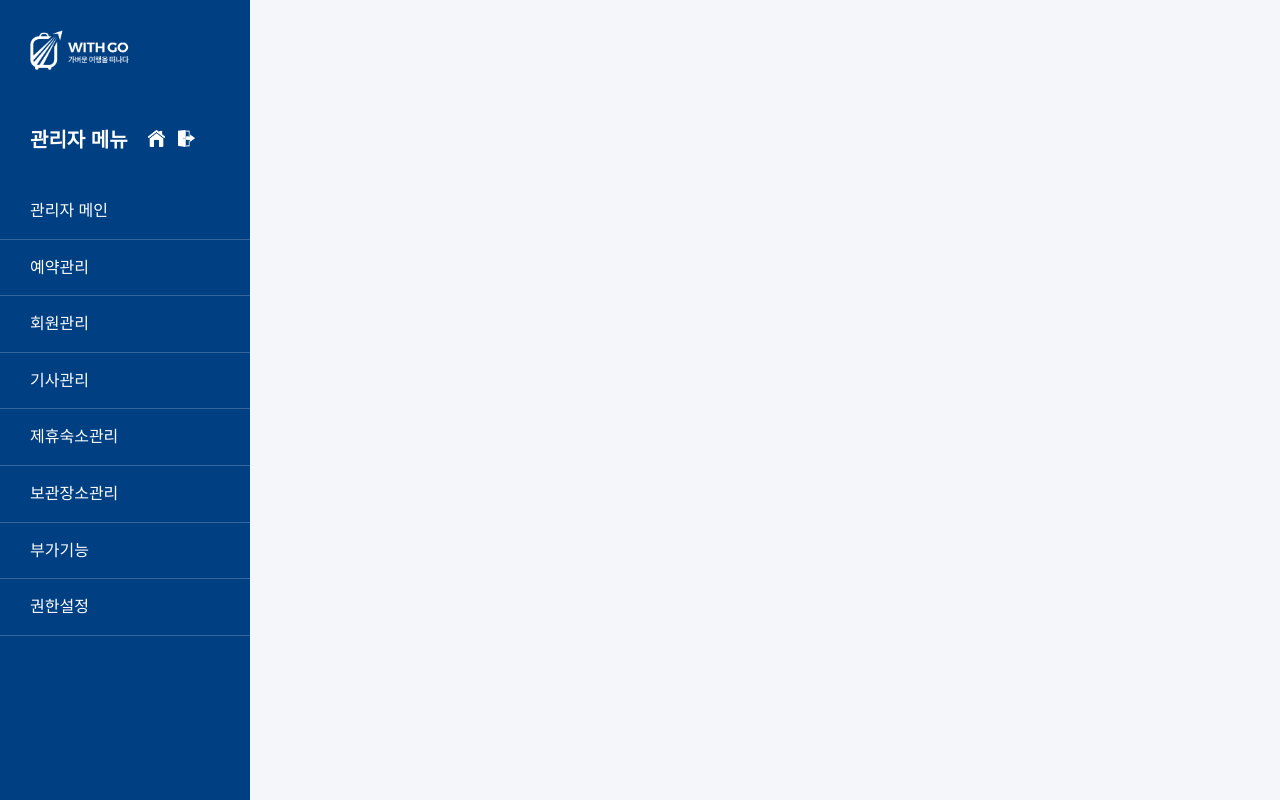
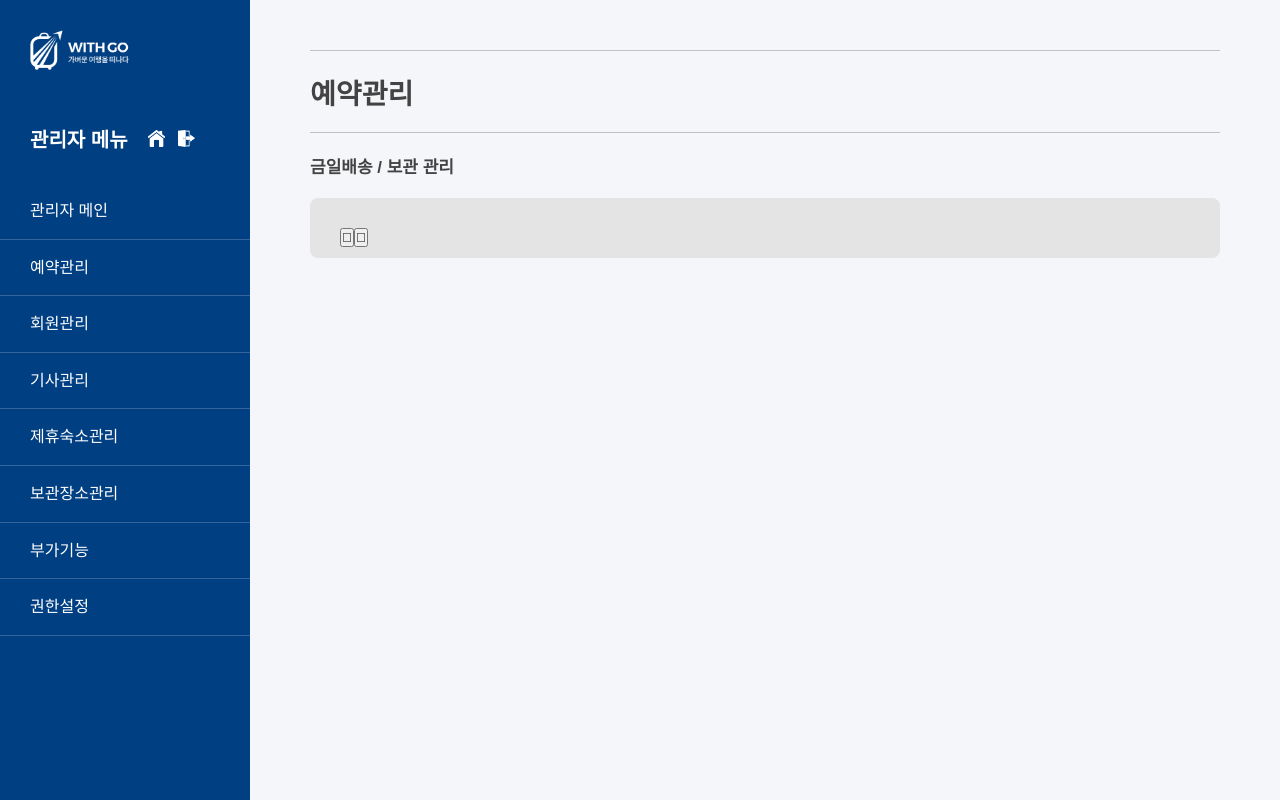
Before and after one commit to cjo3o/with_go_admin, a React (Vite) app: page /reservation in a window 1280 px wide. Built offline with nearby package versions, Linux system fonts and the light colour scheme.

Commit message:
관리자 예약페이지 깔짝

```diff
--- a/package.json
+++ b/package.json
@@ -10,7 +10,9 @@
     "preview": "vite preview"
   },
   "dependencies": {
-    "@supabase/supabase-js": "^2.49.4",
+    "@fortawesome/fontawesome-svg-core": "^6.7.2",
+    "@fortawesome/free-solid-svg-icons": "^6.7.2",
+    "@fortawesome/react-fontawesome": "^0.2.2",
     "react": "^19.0.0",
     "react-dom": "^19.0.0",
     "react-router-dom": "^7.4.1"
--- a/src/App.css
+++ b/src/App.css
@@ -127,6 +127,16 @@ li>a:hover{
     text-decoration: none;
 }
 
+.menu-toggle > a {
+    display: block;
+    width: 220px;
+    /*padding: 15px 30px;*/
+    font-size: 16px;
+    line-height: 1.6;
+    color: white;
+    text-decoration: none;
+}
+
 .sidebar > ul > li > a:hover, .menu-toggle:hover {
     background-color: rgba(255, 255, 255, 0.4);
     color: white;
@@ -135,6 +145,7 @@ li>a:hover{
 
 .sub-menu {
     padding: 0 0 10px 50px;
+    text-decoration: none;
 }
 
 .sub-menu > ul> li {
@@ -157,7 +168,7 @@ li>a:hover{
     font-size: 24px;
     font-weight: bold;
     margin-bottom: 20px;
-    color: rgb(0, 102, 204);
+    color: var(--main-blue);
 }
 
 .card {
@@ -201,7 +212,7 @@ th {
 }
 
 .btn:hover {
-    background-color: rgb(0, 102, 204);
+    background-color: var(--main-blue);
 }
 
 .btn-container {
--- a/src/App.jsx
+++ b/src/App.jsx
@@ -4,8 +4,8 @@ import {useState} from 'react'
 import './App.css'
 
 import Home from "./pages/Home.jsx";
+import Reservation from "./pages/Reservation.jsx";
 import Sidebar from "./layouts/Sidebar.jsx";
-import EventList from "./pages/Event_promotion.jsx";
 
 function App() {
     const [count, setCount] = useState(0)
@@ -16,8 +16,8 @@ function App() {
                 <BrowserRouter>
                     <Sidebar></Sidebar>
                     <Routes>
-                        <Route path="/" element={<Home/>}></Route>
-                        <Route path="/event-promotion" element={<EventList />} />
+                        <Route path="/admin" element={<Home/>}></Route>
+                        <Route path="/reservation" element={<Reservation/>}></Route>
                     </Routes>
                 </BrowserRouter>
             </div>
--- /dev/null
+++ b/src/css/Reservation.css
@@ -0,0 +1,31 @@
+* {
+    margin: 0;
+    padding: 0;
+    box-sizing: border-box;
+    font-family: 'KoPub Dotum', sans-serif;
+}
+
+.submain {
+    border-top: 1px solid #c1c1c1;
+    border-bottom: 1px solid #c1c1c1;
+}
+.header{
+    width: 100%;
+    color: #434343;
+    padding-top: 20px;
+}
+
+.subheader{
+    width: 100%;
+    margin: 20px 0;
+}
+
+.content{
+    width: 100%;
+    height: 10px;
+    background-color: #e4e4e4;
+    padding: 30px;
+    border-radius: 8px;
+    /*box-shadow: 0 2px 6px rgba(0, 0, 0, 0.1);*/
+    margin-bottom: 20px;
+}
--- a/src/layouts/Sidebar.jsx
+++ b/src/layouts/Sidebar.jsx
@@ -33,7 +33,7 @@ function Sidebar(props) {
                 <li className="no-underline"><Link to="/admin">관리자 메인</Link></li>
 
                 <li>
-                    <div onClick={() => toggleMenu('reservation')} className="menu-toggle">예약관리</div>
+                    <div onClick={() => toggleMenu('reservation')} className="menu-toggle"><Link to="/reservation">예약관리</Link></div>
                     {openMenu === 'reservation' && (
                         <div className="sub-menu">
                             <ul>
@@ -97,7 +97,7 @@ function Sidebar(props) {
                     {openMenu === 'feature' && (
                         <div className="sub-menu">
                             <ul>
-                                <li><Link to="/Event-promotion">이벤트/프로모션관리</Link></li>
+                                <li><Link to="">이벤트/프로모션관리</Link></li>
                                 <li><Link to="">공지사항관리</Link></li>
                                 <li><Link to="">이용후기관리</Link></li>
                                 <li><Link to="">FAQ관리</Link></li>
--- /dev/null
+++ b/src/pages/Reservation.jsx
@@ -0,0 +1,26 @@
+import React from 'react';
+import {FontAwesomeIcon} from "@fortawesome/react-fontawesome";
+import('../css/Reservation.css')
+// import { fa-solid fa-chevron-left, fa-solid fa-chevron-right } from '@fortawesome/free-solid-svg-icons';
+
+function Reservation() {
+    return (
+        <div className="main">
+            <div className="submain">
+                <div className="header">
+                    <h3>예약관리</h3>
+                </div>
+            </div>
+                <div className="subheader">
+                    <p style={{fontSize:"17px", fontWeight:"bold", color:"#434343"}}>금일배송 / 보관 관리</p>
+                </div>
+                <div className="content">
+                    <button></button>
+
+                    <button></button>
+                </div>
+        </div>
+    );
+}
+
+export default Reservation;
```
Also changed, not shown: 1 other file (tests, documents, lock files or other folders).
